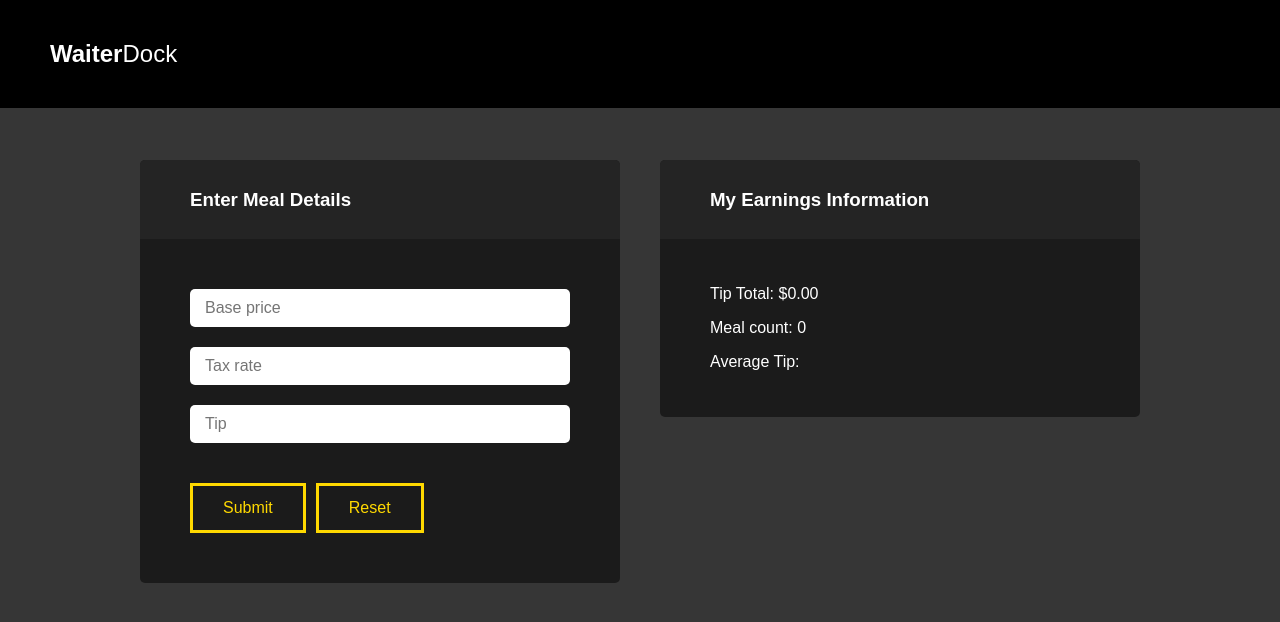
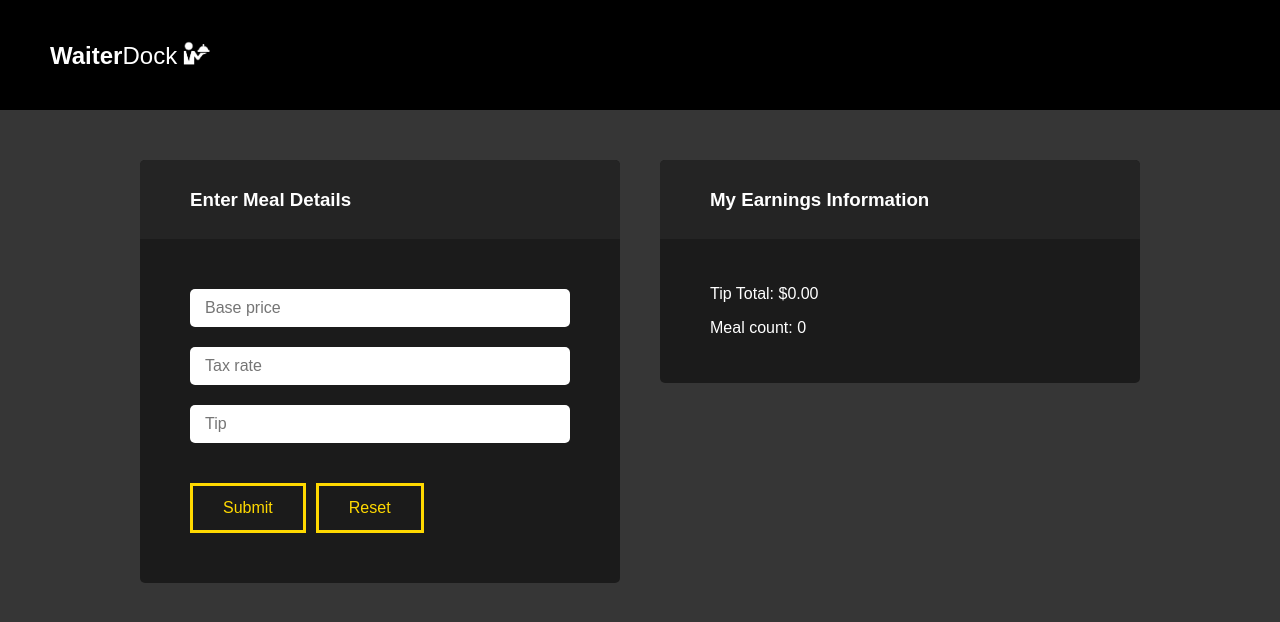
Before and after one commit to jackseabolt/angularjs-waitstaff-calculator, a plain HTML site: page index.html in a window 1280 px wide. Drawn offline with nearby package versions, Linux system fonts and the light colour scheme.

Commit message:
image added

```diff
--- a/index.html
+++ b/index.html
@@ -10,7 +10,7 @@
 <body ng-app="">
     <header>
 
-        <h2><span style="font-weight: 800;">Waiter</span><span style="font-weight: 40;">Dock</span></h2>
+        <h2><span style="font-weight: 800;">Waiter</span><span style="font-weight: 40;">Dock</span><img src="logo.png" alt="logo" width="32px" id="logo" /></h2>
     </header>
     <div class="app" ng-controller="myCtrl">
         <div class="container">
@@ -48,7 +48,7 @@
                     <div class="half-bottom-right">
                         <p>Tip Total: {{ tiptotal | currency }}</p>
                         <p>Meal count: {{ mealcount }}</p>
-                        <p>Average Tip: {{ averageTip | currency }}</p>
+                        <p ng-if="averageTip">Average Tip: {{ averageTip | currency }}</p>
                         <p class="details" ng-if="total" ng-click="toggleDetails()">Details</p>
                     </div>
                 </div>
--- a/main.css
+++ b/main.css
@@ -14,6 +14,12 @@ header {
 header h1 {
     margin: 0px;
     padding: 0px;
+}
+
+#logo {
+    position: relative;
+    top: 1px;
+    left: 3px;
 }
 
 .half {
```
Also changed, not shown: logo.png (added).
